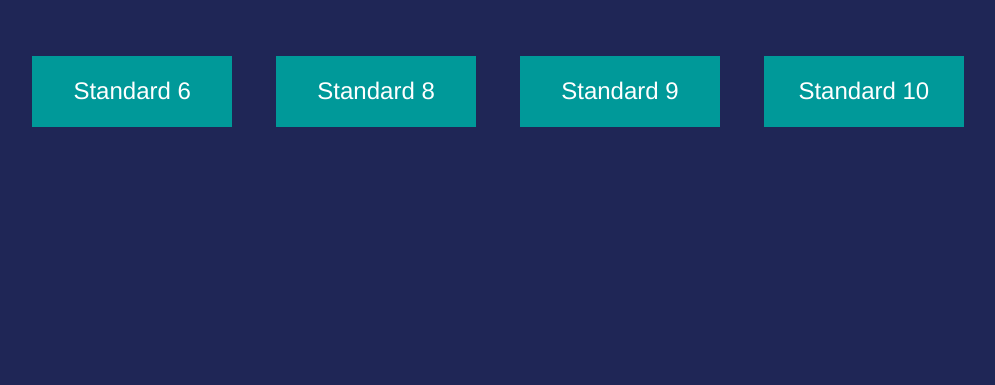
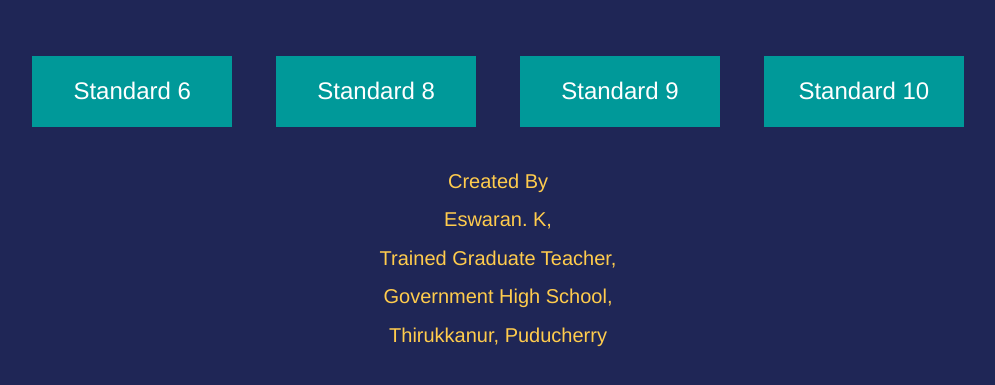
Before and after one commit to vasanth-rajkumar/ScienceMadeEasy, a plain HTML site: page index.html in a window 1280 px wide. Shown: the part 159-544 px from the top of the page, without its empty margins (142-1137 px from the left). Drawn offline with nearby package versions, Linux system fonts and the light colour scheme.

Commit message:
Add files via upload

```diff
--- a/index.html
+++ b/index.html
@@ -25,6 +25,13 @@
 <button type="button" class="btn btn-primary"><a href="9th.html">Standard 9</a></button>
 <button type="button" class="btn btn-primary"><a href="10th.html">Standard 10</a></button>
         </div>
+        <div class="author">
+            <p>Created By</p>
+            <p>Eswaran. K,</p>
+            <p>Trained Graduate Teacher,</p>
+            <p>Government High School,</p>
+            <p>Thirukkanur, Puducherry</p>
+        </div>
     </body>
 
 </html>
--- a/main.css
+++ b/main.css
@@ -13,8 +13,13 @@ body {
     background-color: #1f2656 !important;
 }
 
-.buttonContainer{
+.buttonContainer,.author{
 text-align: center;
+}
+.author{
+    color: #FFCC4D !important;
+    font-size: 20px;
+    margin-top: 20px;
 }
 .jumbotron.text-center{
     background-color: #1f2656 !important;
```
